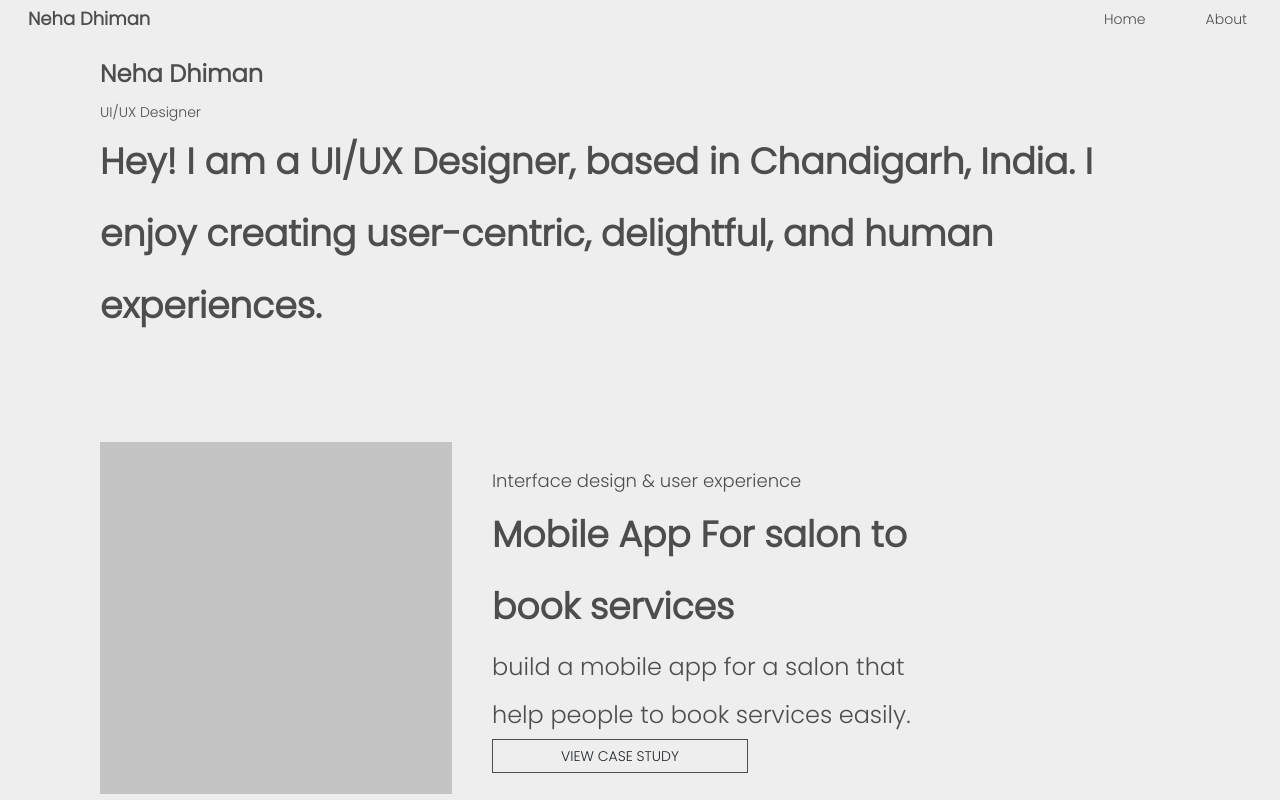
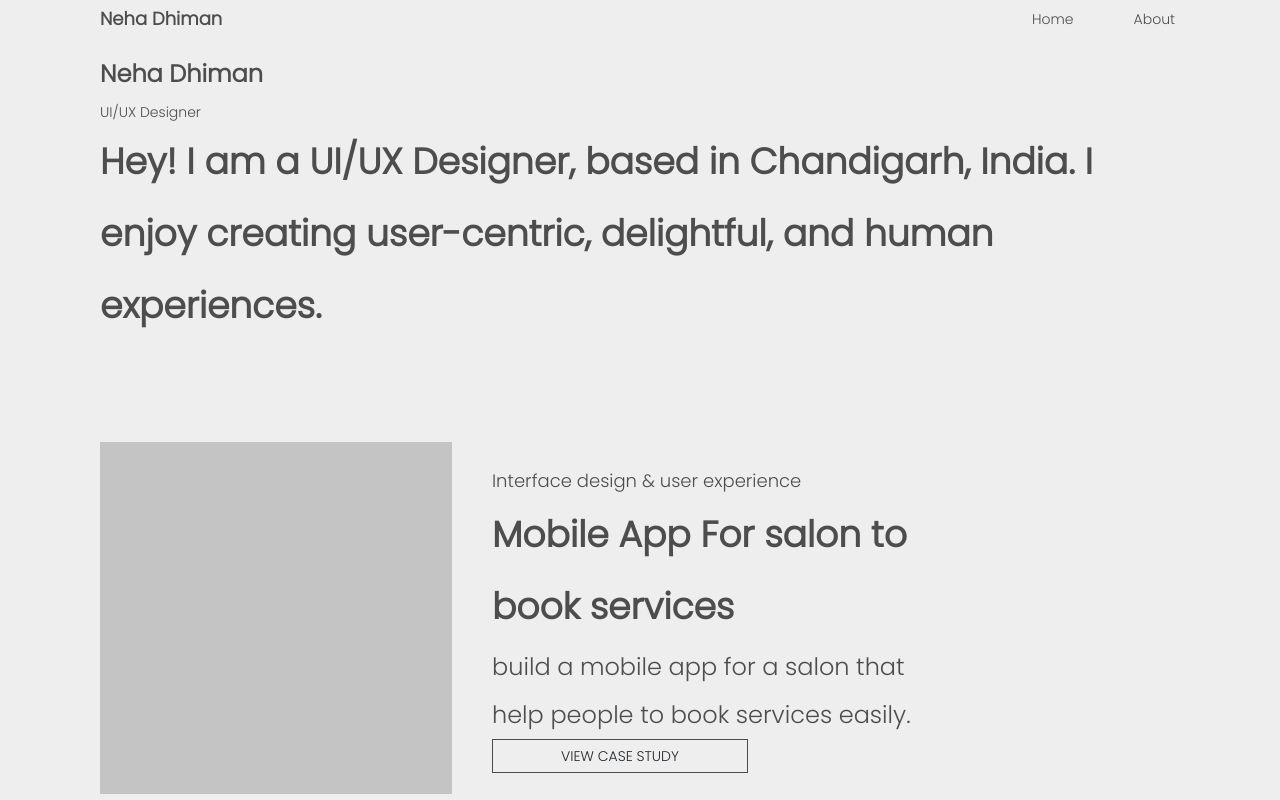
Before and after one commit to pixelknox/neha-dhimanportfolio, a plain HTML site: page index.html in a window 1280 px wide. Shown: the top 800 px of the page. Drawn offline with nearby package versions, Linux system fonts and the light colour scheme.

Commit message:
Add files via upload

```diff
--- a/css/common.css
+++ b/css/common.css
@@ -10,7 +10,7 @@ html{overflow-x: hidden;position:relative;}
 
 .main{display: flex;width:100%;flex-wrap: wrap;padding: 0 100px;}
 .header{display: flex;flex-direction: column;width: 100%;}
-.header .nav-bar{display:flex;width:100%;flex-direction: row;align-items: center;position: fixed;left: 0;padding:0 2em;z-index:999;background:#eee;}
+.header .nav-bar{display:flex;width:100%;flex-direction: row;align-items: center;position: fixed;left: 0;padding:0 100px;z-index:999;background:#eee;}
 .header .nav-bar .logo{display: flex;flex:1 1;font-size: 18px;font-weight:900;line-height: 32px;}
 .header .nav-bar .nav{display: flex;flex: auto;align-items: center;justify-content: flex-end;}
 .header .nav-bar .nav ul{display: flex;} .header .nav-bar .nav ul li{display: flex;padding: 5px;}
@@ -50,6 +50,7 @@ footer p{line-height: 16px;}
     .main{padding:0 2em;}
     .gallery{margin:0;}
 
+
 }
 @media (max-width:991px){
     .gallery .thumb{flex:0 0 100%;}
@@ -58,6 +59,7 @@ footer p{line-height: 16px;}
     .info .cover-text{flex:100%;}
     .jstfy-m-c{justify-content: center;display: flex;width: 100%;}
     .mx-m-auto{margin:0 auto;}
+    .header .nav-bar{padding: 0 2em;}
     .header .nav-bar .nav.nav{display: none;}
     .header .nav-bar .nav-m{display: flex;flex: auto;align-items: center;justify-content: flex-end;position: relative;}
 .header .nav-bar .nav-m ul{display: flex;} .header .nav-bar .nav ul li{display: flex;padding: 5px;}
```
